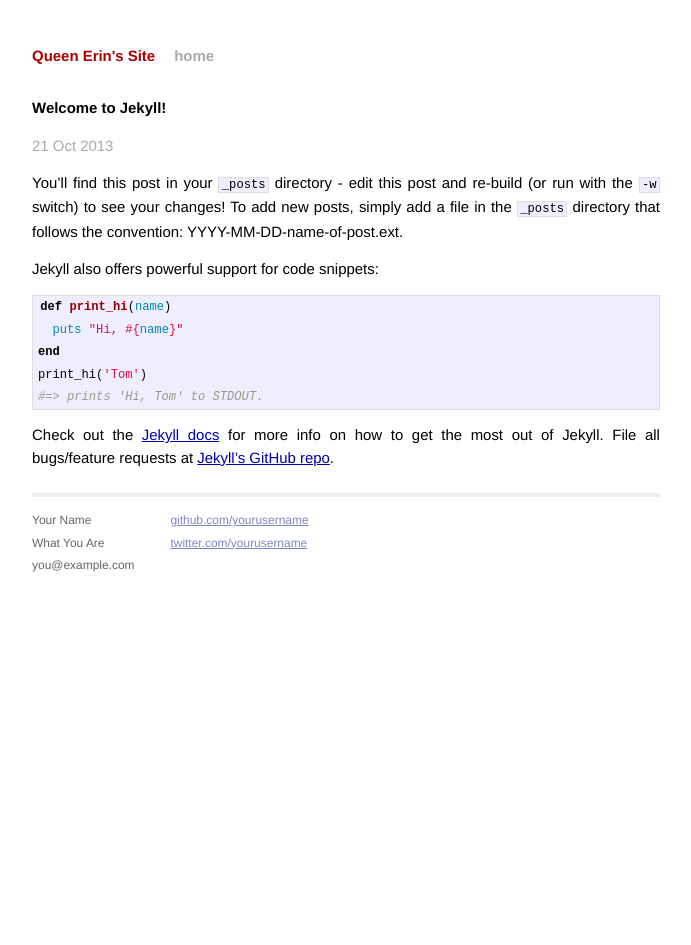
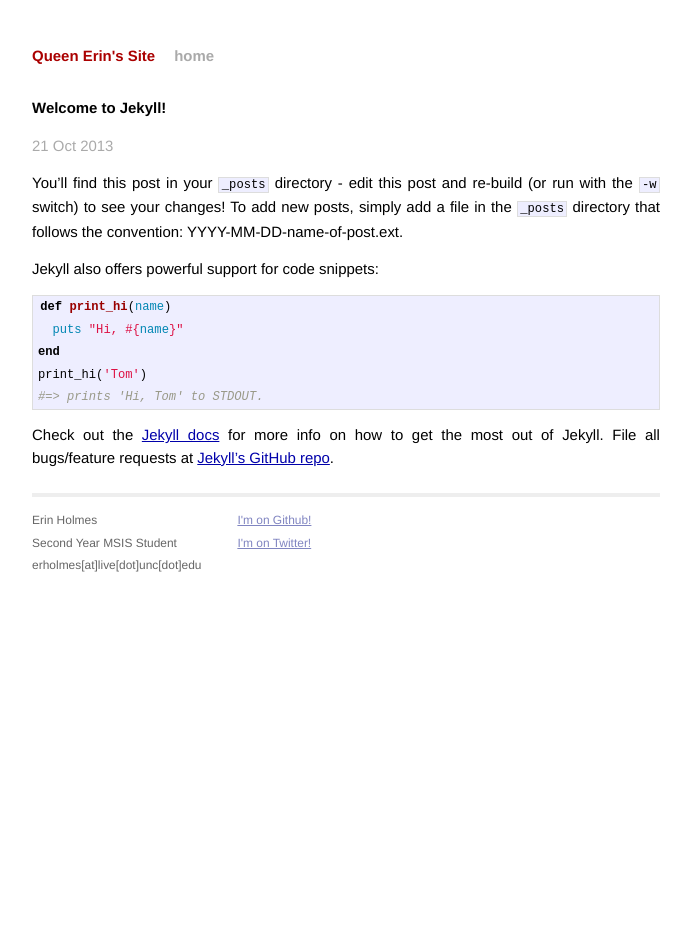
Before and after one commit to erholmes/one-handed-solitaire, a Jekyll site: the page built from _posts/2013-10-21-welcome-to-jekyll.markdown, in a window 1280 px wide. Shown: the whole page, without its empty margins (294-985 px from the left). Built offline with Jekyll 4.4.1, drawn with Linux system fonts in a browser that asks for light colours; Markdown is read by kramdown in place of the engine named in the settings.

Commit message:
config and layout changes

```diff
--- a/_layouts/default.html
+++ b/_layouts/default.html
@@ -26,15 +26,15 @@
           <div class="footer">
             <div class="contact">
               <p>
-                Your Name<br />
-                What You Are<br />
-                you@example.com
+                Erin Holmes<br />
+                Second Year MSIS Student<br />
+                erholmes[at]live[dot]unc[dot]edu
               </p>
             </div>
             <div class="contact">
               <p>
-                <a href="https://github.com/yourusername">github.com/yourusername</a><br />
-                <a href="https://twitter.com/yourusername">twitter.com/yourusername</a><br />
+                <a href="https://github.com/erholmes">I'm on Github!</a><br />
+                <a href="https://twitter.com/erinh24">I'm on Twitter!</a><br />
               </p>
             </div>
           </div>
--- a/index.html
+++ b/index.html
@@ -1,6 +1,6 @@
 ---
 layout: default
-title: Your New Jekyll Site
+title: Queen Erin's Site
 ---
 
 <div id="home">
```
